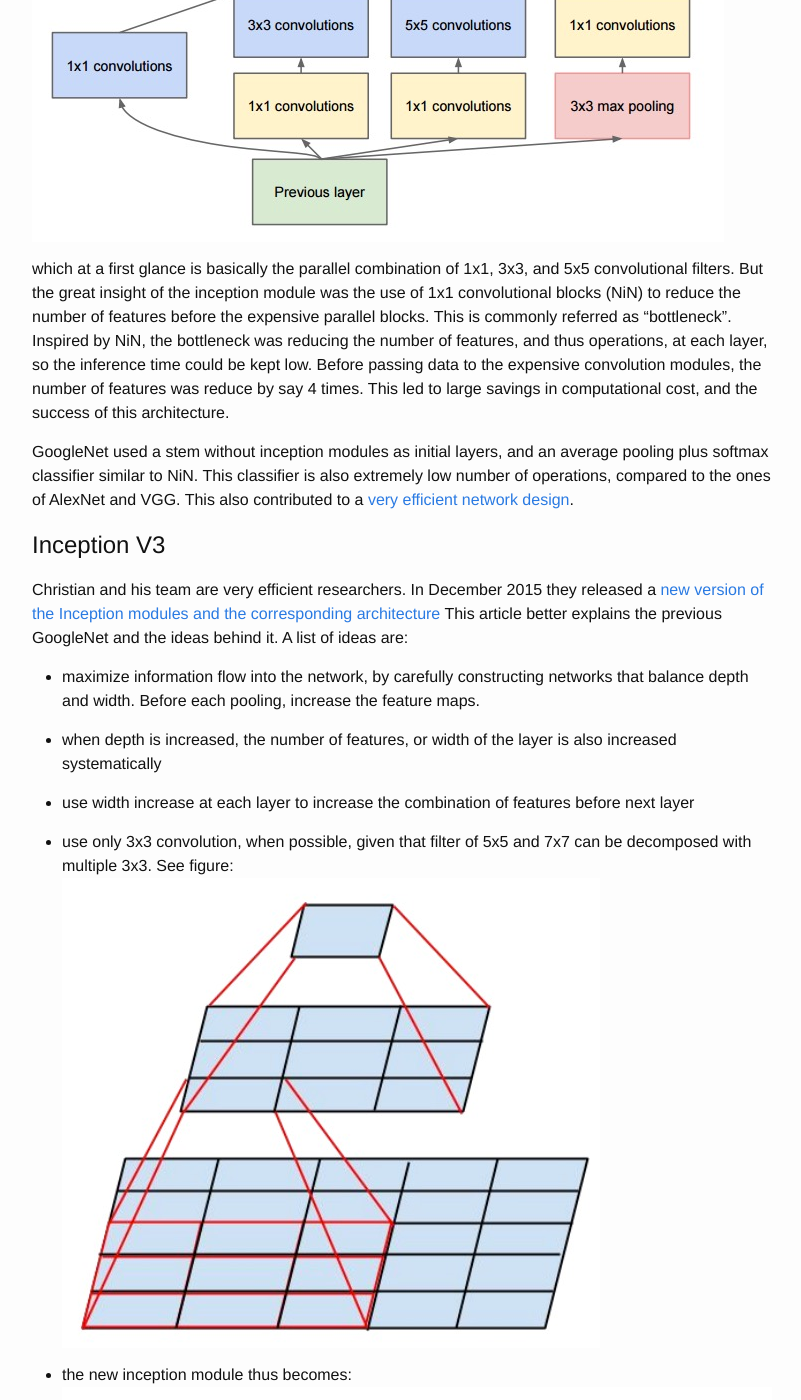
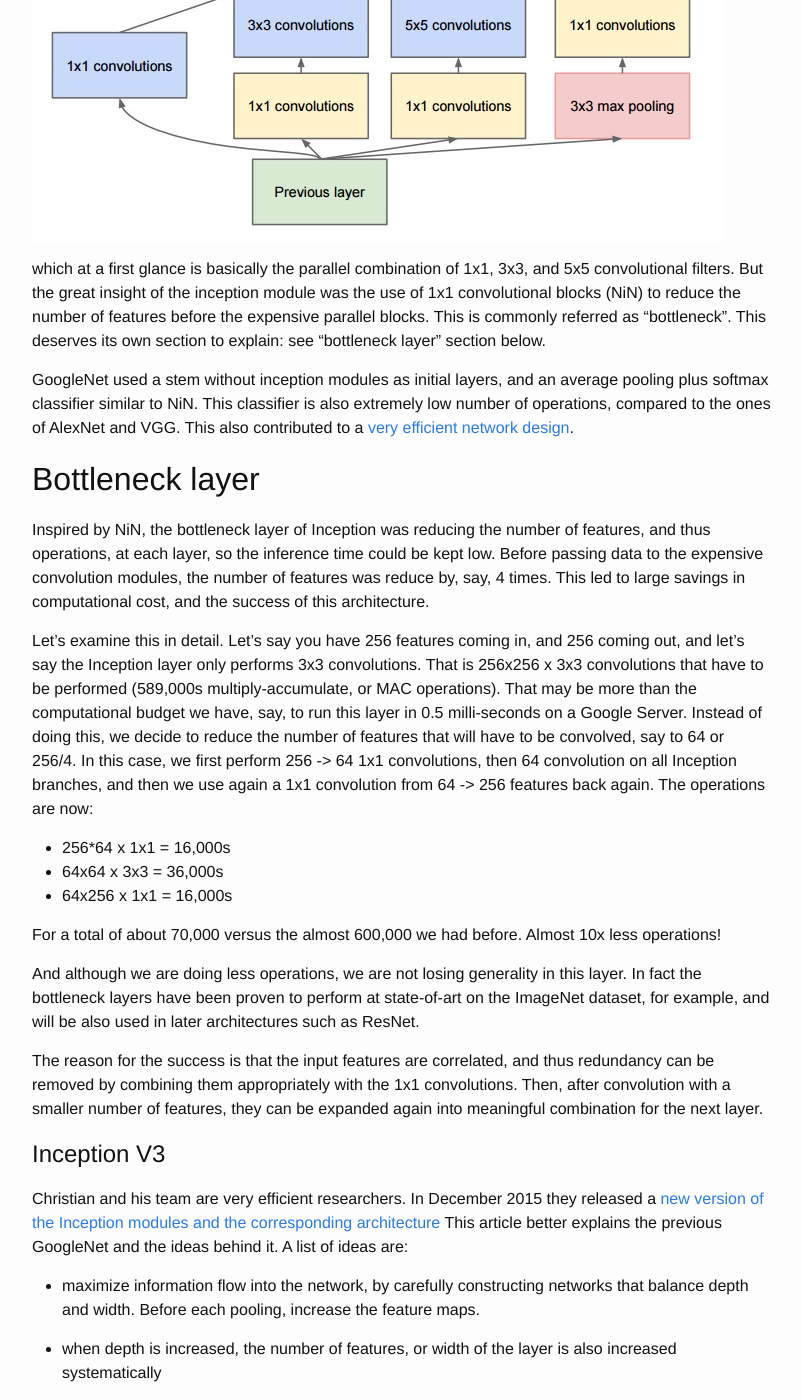
Before and after one commit to culurciello/culurciello.github.io, a Jekyll site: the page built from _posts/2016-06-05-nets.markdown, in a window 1280 px wide and 1400 px high, scrolled down 5091 px. Shown: the whole window, without its empty margins (238-1039 px from the left). Built offline with Jekyll 4.4.1, drawn with Linux system fonts in a browser that asks for light colours; some of the changed text lies outside the part shown.

Commit message:
bottleneck added

```diff
--- a/_posts/2016-06-05-nets.markdown
+++ b/_posts/2016-06-05-nets.markdown
@@ -98,9 +98,25 @@ Christian thought a lot about ways to reduce the computational burden of deep ne
 
 He and his team came up with the Inception module: ![](/assets/nets/inceptionv1.jpg)
 
-which at a first glance is basically the parallel combination of 1x1, 3x3, and 5x5 convolutional filters. But the great insight of the inception module was the use of 1x1 convolutional blocks (NiN) to reduce the number of features before the expensive parallel blocks. This is commonly referred as "bottleneck". Inspired by NiN, the bottleneck was reducing the number of features, and thus operations, at each layer, so the inference time could be kept low. Before passing data to the expensive convolution modules, the number of features was reduce by say 4 times. This led to large savings in computational cost, and the success of this architecture.
+which at a first glance is basically the parallel combination of 1x1, 3x3, and 5x5 convolutional filters. But the great insight of the inception module was the use of 1x1 convolutional blocks (NiN) to reduce the number of features before the expensive parallel blocks. This is commonly referred as "bottleneck". This deserves its own section to explain: see "bottleneck layer" section below.
 
 GoogleNet used a stem without inception modules as initial layers, and an average pooling plus softmax classifier similar to NiN. This classifier is also extremely low number of operations, compared to the ones of AlexNet and VGG. This also contributed to a [very efficient network design](http://arxiv.org/abs/1605.07678).
+
+## Bottleneck layer
+
+Inspired by NiN, the bottleneck layer of Inception was reducing the number of features, and thus operations, at each layer, so the inference time could be kept low. Before passing data to the expensive convolution modules, the number of features was reduce by, say, 4 times. This led to large savings in computational cost, and the success of this architecture.
+
+Let's examine this in detail. Let's say you have 256 features coming in, and 256 coming out, and let's say the Inception layer only performs 3x3 convolutions. That is 256x256 x 3x3 convolutions that have to be performed (589,000s multiply-accumulate, or MAC operations). That may be more than the computational budget we have, say, to run this layer in 0.5 milli-seconds on a Google Server. Instead of doing this, we decide to reduce the number of features that will have to be convolved, say to 64 or 256/4. In this case, we first perform 256 -> 64 1x1 convolutions, then 64 convolution on all Inception branches, and then we use again a 1x1 convolution from 64 -> 256 features back again. The operations are now:
+
+- 256*64 x 1x1 = 16,000s
+- 64x64 x 3x3 = 36,000s
+- 64x256 x 1x1 = 16,000s
+
+For a total of about 70,000 versus the almost 600,000 we had before. Almost 10x less operations!
+
+And although we are doing less operations, we are not losing generality in this layer. In fact the bottleneck layers have been proven to perform at state-of-art on the ImageNet dataset, for example, and will be also used in later architectures such as ResNet.
+
+The reason for the success is that the input features are correlated, and thus redundancy can be removed by combining them appropriately with the 1x1 convolutions. Then, after convolution with a smaller number of features, they can be expanded again into meaningful combination for the next layer.
 
 
 # Inception V3
@@ -138,7 +154,7 @@ Resnet with a large number of layers started to use a bottleneck layer similar t
 
 ![](/assets/nets/resnetbottleneck.jpg)
 
-This layer reduces the number of features at each layer by first using a 1x1 convolution with a smaller output (usually 1/4 of the input), and then a 3x3 layer, and then again a 1x1 convolution to a larger number of features. Like in the case of Inception modules, this allows to keep the computation low, while providing rich combination of features.
+This layer reduces the number of features at each layer by first using a 1x1 convolution with a smaller output (usually 1/4 of the input), and then a 3x3 layer, and then again a 1x1 convolution to a larger number of features. Like in the case of Inception modules, this allows to keep the computation low, while providing rich combination of features. See "bottleneck layer" section after "GoogleNet and Inception".
 
 ResNet uses a fairly simple initial layers at the input (stem): a 7x7 conv layer followed with a pool of 2. Contrast this to more complex and less intuitive stems as in Inception V3, V4.
 
```
